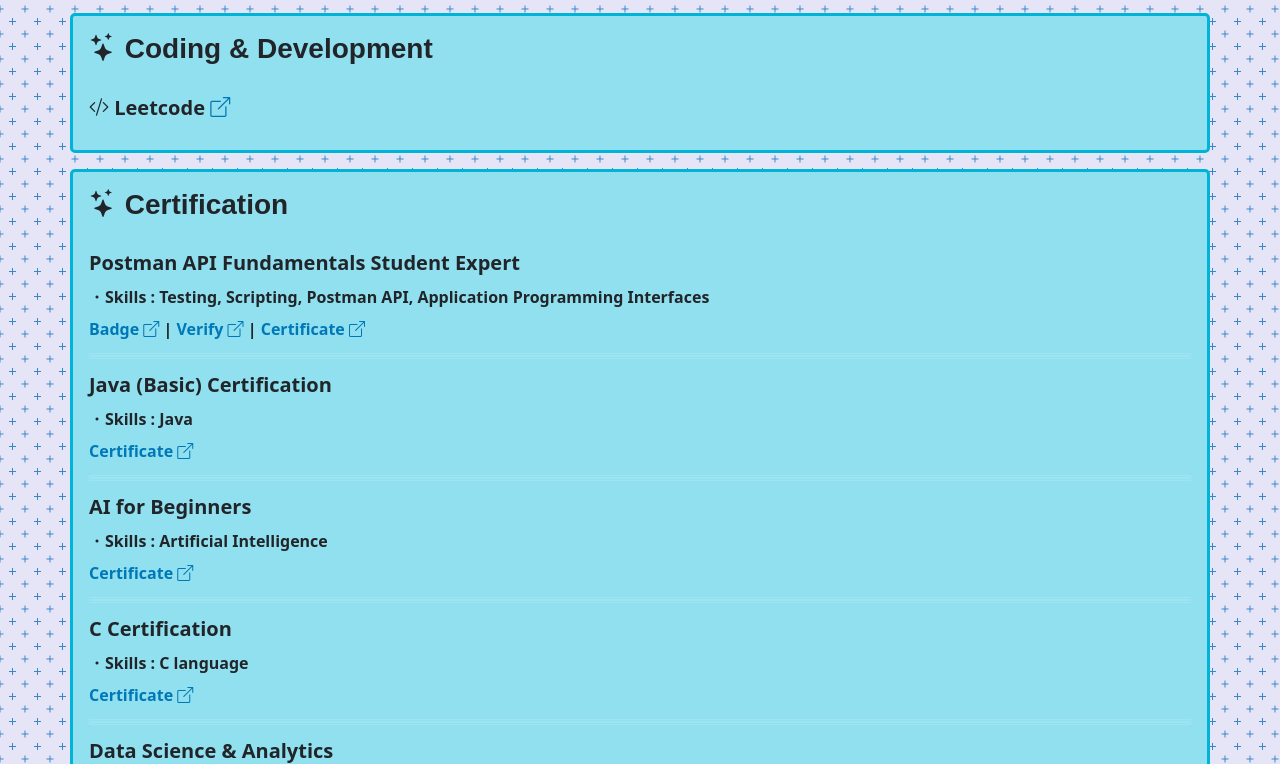
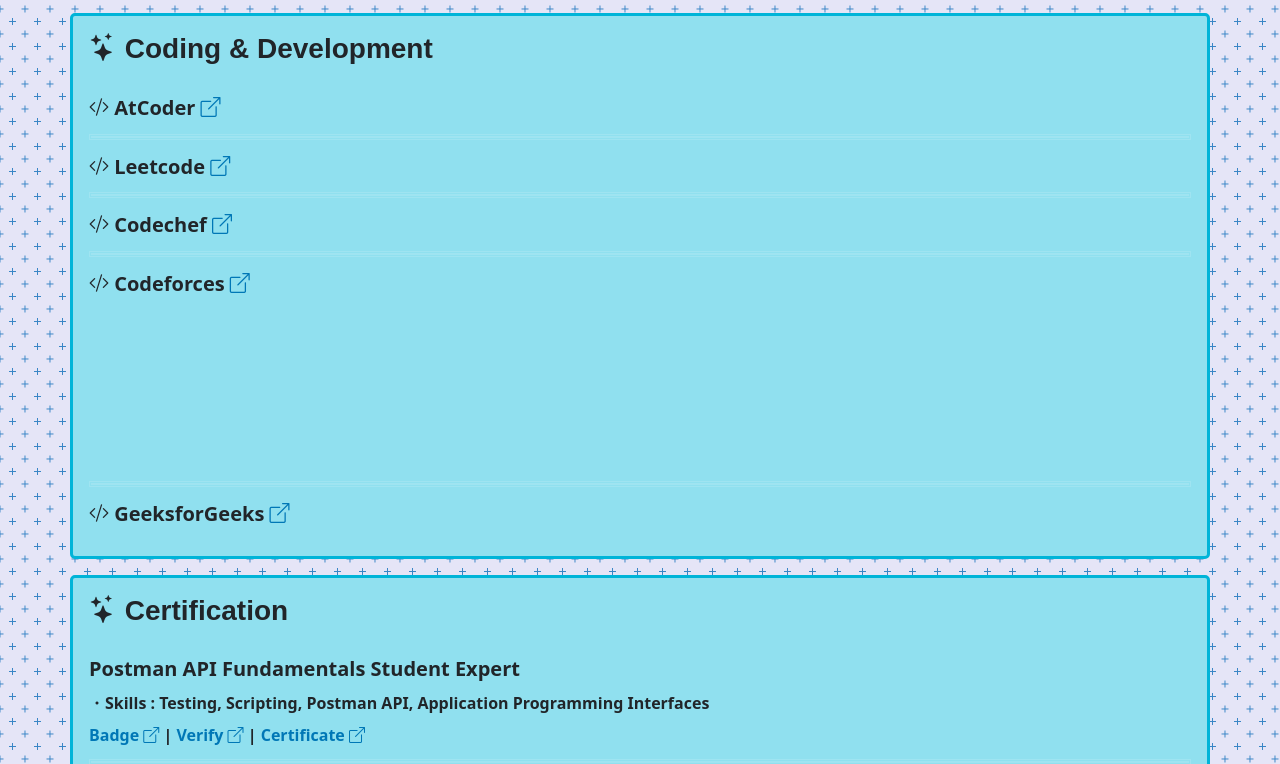
Before and after one commit to aryan-anand-sde/aryan-anand-sde, a plain HTML site: page index.html in a window 1280 px wide. Shown: the part 2941-3705 px from the top of the page. Drawn offline with nearby package versions, Linux system fonts and the light colour scheme; no server answers; a web font is replaced by a local one.

Commit message:
added new coding platforms

```diff
--- a/index.html
+++ b/index.html
@@ -255,6 +255,7 @@
             <img class="my-3 img-fluid" src="./Assets/HTML.png" alt="HTML">
             <img class="my-3 img-fluid" src="./Assets/Java.png" alt="Java">
             <img class="my-3 img-fluid" src="./Assets/React.png" alt="React">
+            <img class="my-3 img-fluid" src="./Assets/mySQL.png" alt="mySQL">
             <img class="my-3 img-fluid" src="./Assets/GitLab.png" alt="GitLab">
             <img class="my-3 img-fluid" src="./Assets/GitHub.png" alt="GitHub">
             <img class="my-3 img-fluid" src="./Assets/Node Js.png" alt="Node.js">
@@ -301,12 +302,55 @@
             <h3 class="fw-bold alan-sans-500"><i class="bi bi-stars"></i> Coding &amp; Development</h3>
             <br>
             <div class="p-0 fw-semibold">
+                <p class="lh-1 fs-5 fw-bold"><i class="bi bi-code-slash"></i> AtCoder <a
+                        href="https://atcoder.jp/users/aryan_anand" target="_blank"><i
+                            class="bi bi-box-arrow-up-right"></i></a>
+                </p>
+                <ul id="atcoder-list">
+                    <!-- AtCoder data will go here -->
+                </ul>
+            </div>
+            <hr>
+            <div class="p-0 fw-semibold">
                 <p class="lh-1 fs-5 fw-bold"><i class="bi bi-code-slash"></i> Leetcode <a
                         href="https://leetcode.com/u/a_r_y_a_n_anand/" target="_blank"><i
                             class="bi bi-box-arrow-up-right"></i></a>
                 </p>
                 <ul id="leetcode-list">
-                    <!-- Leetcode data will be here -->
+                    <!-- Leetcode data will go here -->
+                </ul>
+            </div>
+            <hr>
+            <div class="p-0 fw-semibold">
+                <p class="lh-1 fs-5 fw-bold"><i class="bi bi-code-slash"></i> Codechef <a
+                        href="https://www.codechef.com/users/aryan_anand_25" target="_blank"><i
+                            class="bi bi-box-arrow-up-right"></i></a>
+                </p>
+                <ul id="codechef-list">
+                    <!-- Codechef data will go here -->
+                </ul>
+            </div>
+            <hr>
+            <div class="p-0 fw-semibold">
+                <p class="lh-1 fs-5 fw-bold"><i class="bi bi-code-slash"></i> Codeforces <a
+                        href="https://codeforces.com/profile/a_r_y_a_n_anand" target="_blank"><i
+                            class="bi bi-box-arrow-up-right"></i></a>
+                </p>
+                <ul id="codeforces-list">
+                    <!-- Codeforces data will go here -->
+                </ul>
+                <canvas id="myLineChart"></canvas>
+                <script src="https://cdn.jsdelivr.net/npm/chart.js@4.4.2/dist/chart.umd.min.js"></script>
+
+            </div>
+            <hr>
+            <div class="p-0 fw-semibold">
+                <p class="lh-1 fs-5 fw-bold"><i class="bi bi-code-slash"></i> GeeksforGeeks <a
+                        href="https://www.geeksforgeeks.org/user/aryan_anand/" target="_blank"><i
+                            class="bi bi-box-arrow-up-right"></i></a>
+                </p>
+                <ul id="gfg-list">
+                    <!-- GeeksforGeeks data will go here -->
                 </ul>
             </div>
         </div>
@@ -434,11 +478,11 @@
         </div>
 
         <div id="forYOU" class="p-3">
+            <p class="lh-1 fw-semibold"><i class="bi bi-stars"></i>Current Weather : <span id="weather"
+                    class="fw-bold"></span><img id="pic" src="" alt=""></p>
             <p class="lh-1 fw-semibold"><i class="bi bi-pin-map-fill"></i> You're currently viewing this Portfolio
                 from : <span id="region" class="fw-bold"></span>
             </p>
-            <p class="lh-1 fw-semibold"><i class="bi bi-stars"></i>Current Weather : <span id="weather"
-                    class="fw-bold"></span><img id="pic" src="" alt=""></p>
         </div>
     </main>
 
@@ -450,8 +494,11 @@
                 class="bi bi-filetype-svg"></i> <i class="bi bi-filetype-json"></i> </p>
     </footer>
 
+    <script src="chart.js"></script>
     <script src="script.js"></script>
     <script src="leetcode.js"></script>
+    <script src="codeforces.js"></script>
+    <script src="gfg.js"></script>
     <script type="module" src="location.js"></script>
     <script type="module" src="weather.js"></script>
     <script src="https://unpkg.com/typed.js@2.1.0/dist/typed.umd.js"></script>
```
